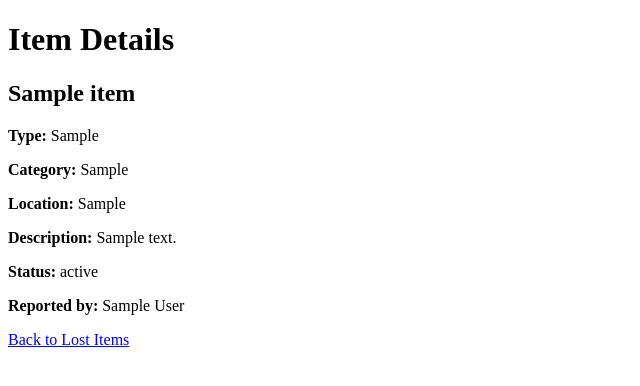
After one commit to ajith-kumar-ks/lost-and-found-campus, a Flask app: page /item/1 in a window 1280 px wide. The commit adds this page. Shown: the top 386 px of the page, without its empty margins (0-640 px from the left). Run offline with Flask 3, Linux system fonts and the light colour scheme; tables that the repository leaves empty hold one stand-in row (values such as "Sample post").

Commit message:
Added single item-detail page

```diff
--- a/app/routes.py
+++ b/app/routes.py
@@ -29,6 +29,11 @@ def found():
 def lost_items():
     items = Item.query.filter_by(type='lost').all()
     return render_template("lost_items.html", items = items)
+
+@main.route('/item/<int:item_id>')
+def item_detail(item_id):
+    item = Item.query.get_or_404(item_id)
+    return render_template('item_detail.html', item=item)
 
 
 @main.route("/found-items")
--- a/app/templates/found_items.html
+++ b/app/templates/found_items.html
@@ -19,9 +19,10 @@
 
                 <p>Location: {{ item.location }}</p>
 
-                <p>Description: {{ item.description }}</p>
+                <a href="{{ url_for('main.item_detail', item_id=item.id) }}">
+                View Details
+                </a>
 
-                <p>Reported by: {{ item.reporter.name }}</p>    <!--  SQLAlchemy gives you the corresponding User.name -->
             </div>
 
             <hr>
--- /dev/null
+++ b/app/templates/item_detail.html
@@ -0,0 +1,47 @@
+<!DOCTYPE html>
+<html>
+<head>
+    <title>Item Details</title>
+</head>
+<body>
+
+    <h1>Item Details</h1>
+
+    <h2>{{ item.name }}</h2>
+
+    <p>
+        <strong>Type:</strong>
+        {{ item.type }}
+    </p>
+
+    <p>
+        <strong>Category:</strong>
+        {{ item.category }}
+    </p>
+
+    <p>
+        <strong>Location:</strong>
+        {{ item.location }}
+    </p>
+
+    <p>
+        <strong>Description:</strong>
+        {{ item.description }}
+    </p>
+
+    <p>
+        <strong>Status:</strong>
+        {{ item.status }}
+    </p>
+
+    <p>
+        <strong>Reported by:</strong>
+        {{ item.reporter.name }}
+    </p>
+
+    <a href="{{ url_for('main.lost_items') }}">
+        Back to Lost Items
+    </a>
+
+</body>
+</html>
--- a/app/templates/lost_items.html
+++ b/app/templates/lost_items.html
@@ -19,9 +19,9 @@
 
                 <p>Location: {{ item.location }}</p>
 
-                <p>Description: {{ item.description }}</p>
-
-                <p>Reported by: {{ item.reporter.name }}</p>
+                <a href="{{ url_for('main.item_detail', item_id=item.id) }}">
+                View Details
+                </a>
             </div>
 
             <hr>
```
